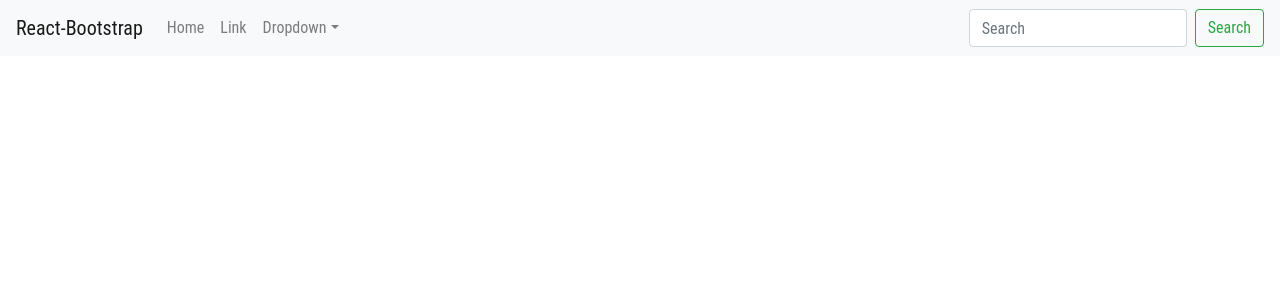
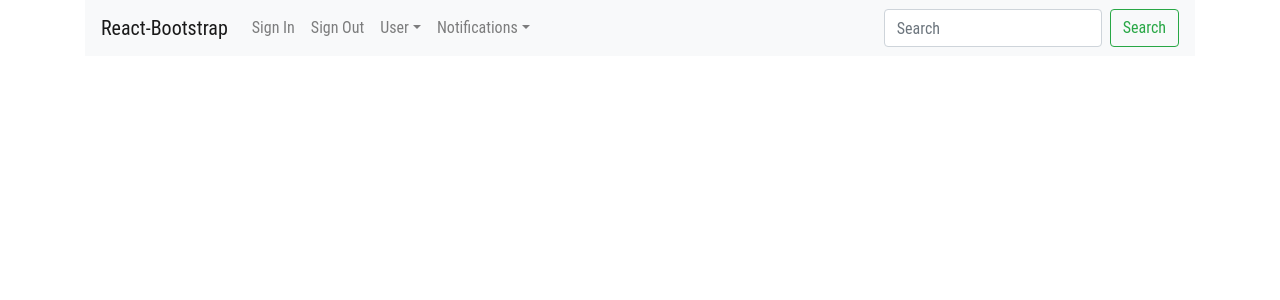
Before and after one commit to alizand1992/self-leveling-iot-frontend, a React (Create React App) app: page / in a window 1280 px wide. Shown: the top 300 px of the page. Built offline with nearby package versions, Linux system fonts and the light colour scheme.

Commit message:
RF-13 Meeting Changes -

```diff
--- a/src/App.js
+++ b/src/App.js
@@ -4,7 +4,7 @@
 
 import Container from 'react-bootstrap/Container';
 
-import { BrowserRouter as Router, Switch, Route, Link } from 'react-router-dom';
+import { BrowserRouter as Router, Switch, Route } from 'react-router-dom';
 
 import Loading from './Components/Common/Loading';
 import { getUserData } from './Util/Ajax/Users';
@@ -13,8 +13,7 @@
 import { signUserIn, signUserOut } from './actions/Users';
 import { connect } from 'react-redux';
 import ProtectedRoute from './Components/Common/ProtectedRoute';
-//import Navbar from './Components/Navbar';
-import { Navbar,Nav ,Button,NavDropdown,Form,FormControl} from 'react-bootstrap';
+import Menu from './Components/Common/Menu';
 
 
 class App extends React.Component {
@@ -52,38 +51,9 @@
     const EditNotification = React.lazy(() => import('./Components/Notifications/Edit'));
 
     return (
-     <div>
-       <Navbar bg="light" expand="lg">
-  <Navbar.Brand href="#home">React-Bootstrap</Navbar.Brand>
-  <Navbar.Toggle aria-controls="basic-navbar-nav" />
-  <Navbar.Collapse id="basic-navbar-nav">
-    <Nav className="mr-auto">
-      <Nav.Link href="#home">Home</Nav.Link>
-      <Nav.Link href="#link">Link</Nav.Link>
-      <NavDropdown title="Dropdown" id="basic-nav-dropdown">
-        <NavDropdown.Item href="#action/3.1">Action</NavDropdown.Item>
-        <NavDropdown.Item href="#action/3.2">Another action</NavDropdown.Item>
-        <NavDropdown.Item href="#action/3.3">Something</NavDropdown.Item>
-        <NavDropdown.Divider />
-        <NavDropdown.Item href="#action/3.4">Separated link</NavDropdown.Item>
-      </NavDropdown>
-    </Nav>
-    <Form inline>
-      <FormControl type="text" placeholder="Search" className="mr-sm-2" />
-      <Button variant="outline-success">Search</Button>
-    </Form>
-  </Navbar.Collapse>
-</Navbar>
-     </div>
-      /*<Router>
+      <Router>
         <Container>
-          <Link to="/user/sign_in">Sign In</Link> <br />
-          <Link to="/user/sign_up">Sign Up</Link> <br />
-          <Link to="/user/sign_out">Sign Out</Link> <br />
-          <Link to="/user/profile">Profile</Link> <br />
-          <Link to="/notifications">Notifications</Link> <br />
-          <Link to="/notifications/new">Create Notification</Link> <br />
-
+          <Menu />
           <Suspense fallback={<Loading/>}>
             <Switch>
               <Route path="/user/sign_out">
@@ -110,7 +80,7 @@
             </Switch>
           </Suspense>
         </Container>
-      </Router>*/
+      </Router>
     );
   }
 }
--- /dev/null
+++ b/src/Components/Common/Menu.js
@@ -0,0 +1,46 @@
+import React from 'react';
+import { Navbar, Nav, Button, NavDropdown, Form, FormControl } from 'react-bootstrap';
+import { Link } from 'react-router-dom';
+const Menu = () => {
+  return (
+    <Navbar bg="light" expand="lg">
+    <Navbar.Brand href="#home">React-Bootstrap</Navbar.Brand>
+    <Navbar.Toggle aria-controls="basic-navbar-nav" />
+    <Navbar.Collapse id="basic-navbar-nav">
+      <Nav className="mr-auto">
+        <Nav.Link as={Link} to="/user/sign_in">Sign In</Nav.Link>
+        <Nav.Link as={Link} to="/user/sign_out">Sign Out</Nav.Link>
+        <NavDropdown title="User" id="basic-nav-dropdown">
+          <NavDropdown.Item as={Link} to="/user/Profile">Profile</NavDropdown.Item>
+          <NavDropdown.Item href="#action/3.2">Another action</NavDropdown.Item>
+          <NavDropdown.Item href="#action/3.3">Something</NavDropdown.Item>
+          <NavDropdown.Divider />
+          <NavDropdown.Item href="#action/3.4">Separated link</NavDropdown.Item>
+        </NavDropdown>
+
+        <NavDropdown title="Notifications" id="basic-nav-dropdown">
+          <NavDropdown.Item as={Link} to="/notifications">List Notifications</NavDropdown.Item>
+          <NavDropdown.Item as={Link} to="/notifications/new">Create Notification</NavDropdown.Item>
+
+        </NavDropdown>
+
+      </Nav>
+      <Form inline>
+        <FormControl type="text" placeholder="Search" className="mr-sm-2" />
+        <Button variant="outline-success">Search</Button>
+      </Form>
+    </Navbar.Collapse>
+    </Navbar>
+  );
+};
+
+export default Menu;
+
+/*
+<Link to="/user/sign_in">Sign In</Link> <br />
+          <Link to="/user/sign_up">Sign Up</Link> <br />
+          <Link to="/user/sign_out">Sign Out</Link> <br />
+          <Link to="/user/profile">Profile</Link> <br />
+          <Link to="/notifications">Notifications</Link> <br />
+          <Link to="/notifications/new">Create Notification</Link> <br />
+*/
```
Also changed, not shown: src/Components/Navbar.js (deleted, +0 -27 lines).
